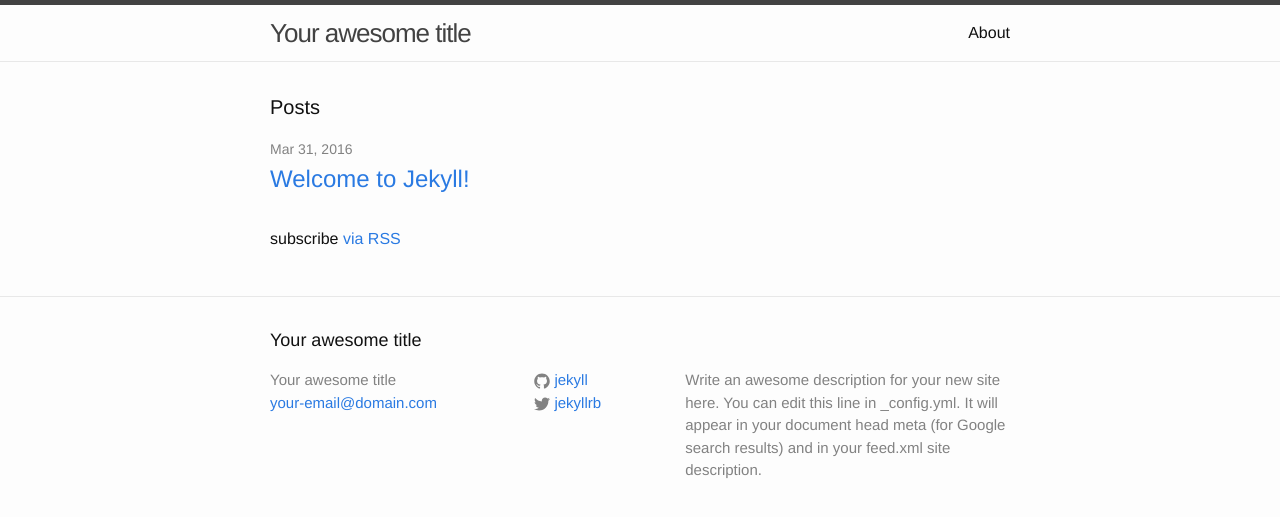
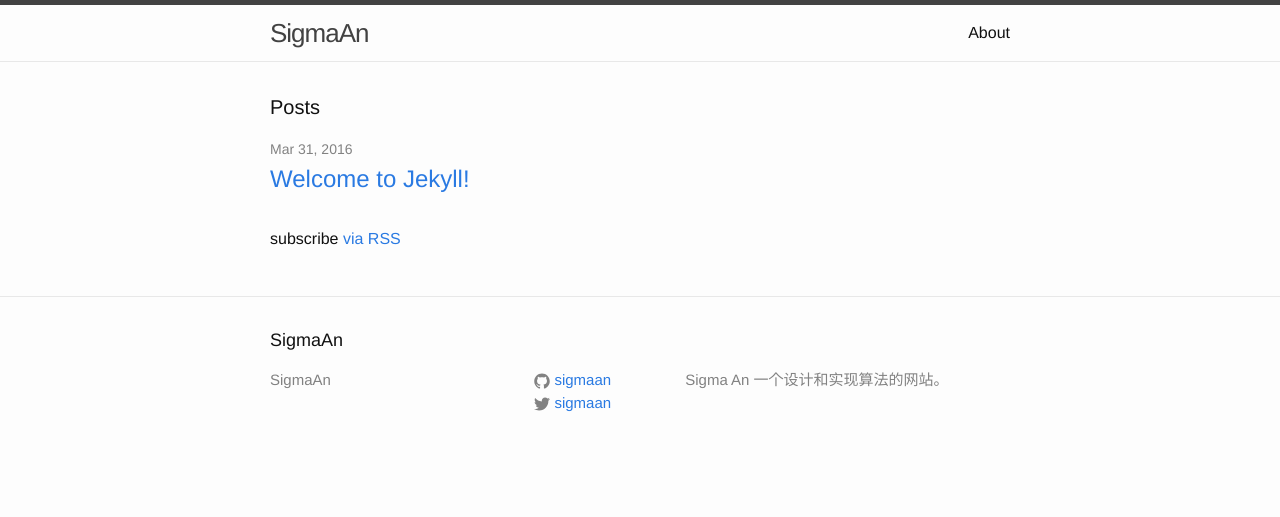
Before and after one commit to SigmaAn/sigmaan.github.io, a Jekyll site: the page built from index.html, in a window 1280 px wide. Shown: the top 517 px of the page. Built offline with Jekyll 4.4.1, drawn with Linux system fonts in a browser that asks for light colours.

Commit message:
basic configure

```diff
--- /dev/null
+++ b/CNAME
@@ -0,0 +1 @@
+sigmaan.org
--- a/_config.yml
+++ b/_config.yml
@@ -6,16 +6,14 @@
 # 'jekyll serve'. If you change this file, please restart the server process.
 
 # Site settings
-title: Your awesome title
-email: your-email@domain.com
+title: SigmaAn
+#email: sigmaan@sigmaan.org
 description: > # this means to ignore newlines until "baseurl:"
-  Write an awesome description for your new site here. You can edit this
-  line in _config.yml. It will appear in your document head meta (for
-  Google search results) and in your feed.xml site description.
+  Sigma An 一个设计和实现算法的网站。
 baseurl: "" # the subpath of your site, e.g. /blog
-url: "http://yourdomain.com" # the base hostname & protocol for your site
-twitter_username: jekyllrb
-github_username:  jekyll
+url: "http://sigmaan.org" # the base hostname & protocol for your site
+twitter_username: sigmaan
+github_username:  sigmaan
 
 # Build settings
 markdown: kramdown
```
